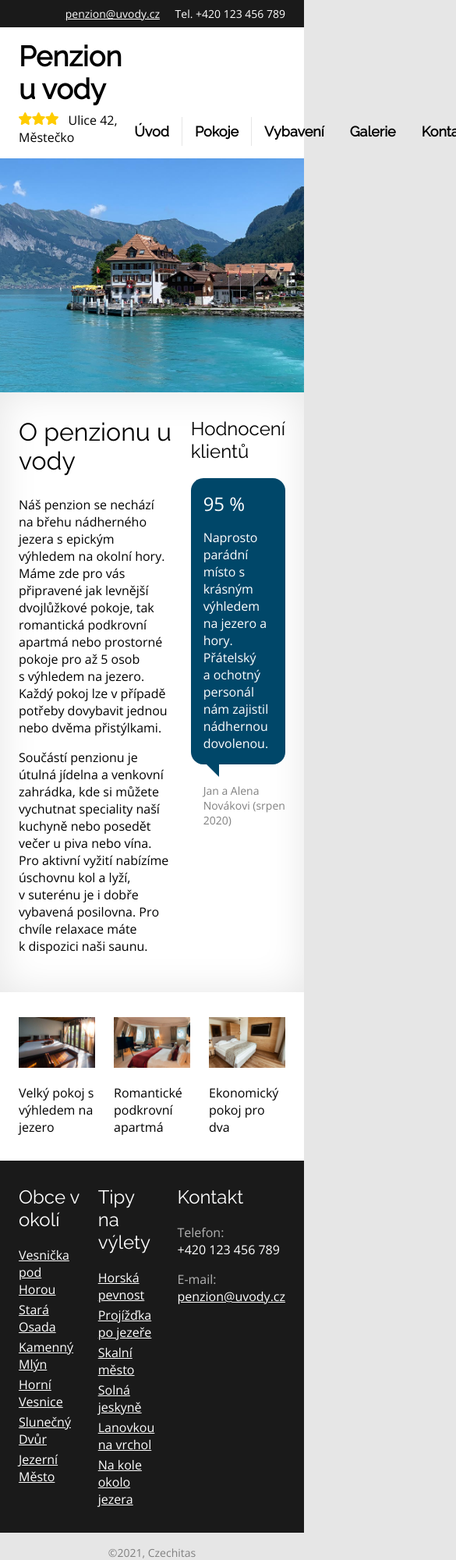
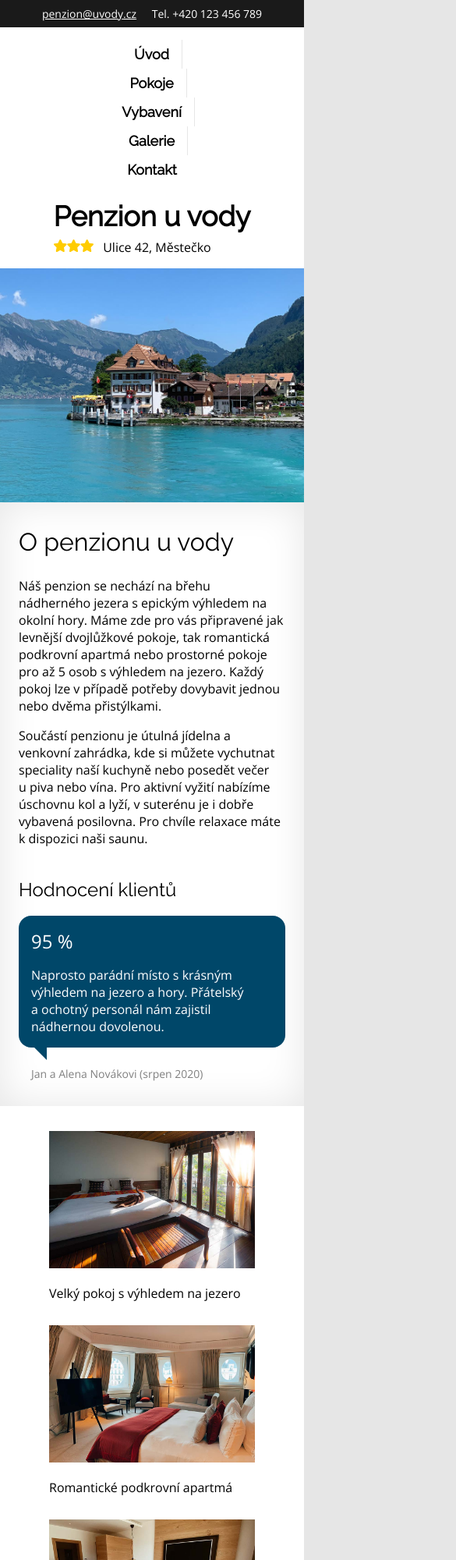
Before and after one commit to KPolackova/penzion_projekt, a plain HTML site: page index.html in a window 390 px wide. Shown: the top 2000 px of the page at 78% size, 585 px wide, since content can reach past the window. Drawn offline with nearby package versions, Linux system fonts and the light colour scheme; files whose address does not match are found by name.

Commit message:
Responsive design

```diff
--- a/css/style.css
+++ b/css/style.css
@@ -457,3 +457,74 @@ section {
 .footer__title {
 	color: var(--grey-700);
 }
+
+@media screen and (max-width:768px) {
+	.header__contact {
+		text-align: center;
+	}
+
+	.menu__list {
+		flex-direction: column;
+		align-items: center;
+		justify-content: center;
+	}
+
+	.header__inner {
+		flex-direction: column-reverse;
+		align-items: center;
+		justify-content: center;
+		gap: 20px;
+	}
+
+	.about {
+		display: flex;
+		flex-direction: column;
+	}
+
+	.room {
+		display: flex;
+		flex-direction: column;
+		gap: 20px;
+	}
+
+	.grid {
+		display: flex;
+		flex-direction: column;
+		justify-content: center;
+		margin-left: 30px;
+	}
+
+	.room-preview {
+		margin: 0 auto;
+		width: 80%;
+		display: flex;
+		flex-direction: column;
+		gap: 30px;
+	}
+
+	.gallery__grid {
+		display: flex;
+		flex-direction: column;
+		align-items: center;
+		justify-content: center;
+	}
+
+	.contact__grid {
+		display: flex;
+		flex-direction: column;
+		gap: 20px;
+	}
+
+	.footer__grid {
+		display: flex;
+		flex-direction: column;
+		justify-content: center;
+		align-items: center;
+		gap: 30px;
+	}
+
+	.footer__grid-column {
+		padding: 20px;
+		border-bottom: 2px solid var(--grey-200);
+	}
+}
```
Also changed, not shown: images/3stars.svg (renamed from images/icons/3stars.svg), images/galerie01.jpg (renamed from images/icons/galerie01.jpg), images/galerie02.jpg (renamed from images/icons/galerie02.jpg), images/galerie03.jpg (renamed from images/icons/galerie03.jpg), images/galerie04.jpg (renamed from images/icons/galerie04.jpg), images/galerie06.jpg (renamed from images/icons/galerie06.jpg), images/galerie07.jpg (renamed from images/icons/galerie07.jpg), images/galerie08.jpg (renamed from images/icons/galerie08.jpg), images/galerie09.jpg (renamed from images/icons/galerie09.jpg), images/galerie10.jpg (renamed from images/icons/galerie10.jpg), images/galerie11.jpg (renamed from images/icons/galerie11.jpg), images/galerie12.jpg (renamed from images/icons/galerie12.jpg), images/galerie13.jpg (renamed from images/icons/galerie13.jpg), images/galerie14.jpg (renamed from images/icons/galerie14.jpg), 5 more files.
